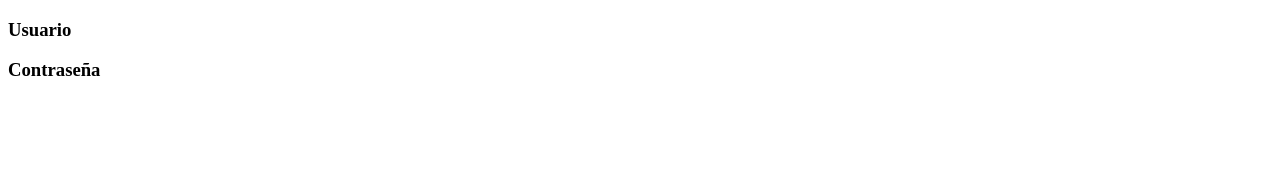
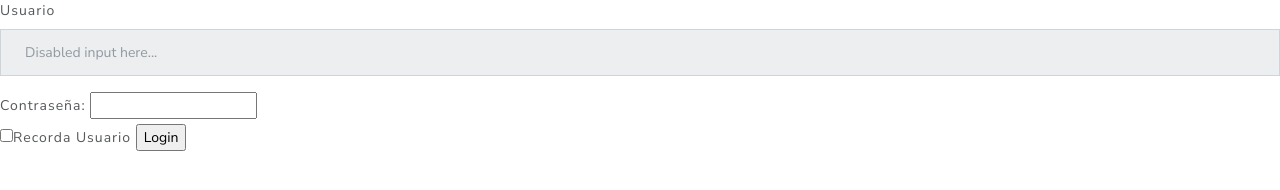
Before and after one commit to JSHectorM/SpaceGame-GG, an Electron app: page src/views/logIn.html in a window 1280 px wide. Drawn offline with nearby package versions, Linux system fonts and the light colour scheme.

Commit message:
Pruebas de logIN - 1
probando logIn

```diff
--- a/src/views/logIn.html
+++ b/src/views/logIn.html
@@ -1,14 +1,35 @@
-<!DOCTYPE html>
-<html lang="es">
+<!doctype html>
+<html>
 <head>
-    <meta charset="UTF-8">
-    <meta name="viewport" content="width=device-width, initial-scale=1.0">
-    <title>Iniciar Sesión</title>
+    <meta charset="utf-8">
+    <meta http-equiv="X-UA-Compatible" content="IE=edge,chrome=1">
+    <!-- Title -->
+    <title>Inicio de Sesión</title>
+
+    <!-- CSS -->
+    <link rel="stylesheet" href="https://bootswatch.com/4/lux/bootstrap.min.css">
+
 </head>
 <body>
+    <div id="container">
+        <form>
+            <!-- Username -->
+            <div class="form-group">
+                <fieldset disabled="">
+                  <label class="control-label" for="disabledInput">Usuario</label>
+                  <input class="form-control" id="disabledInput" type="text" placeholder="Disabled input here..." disabled="">
+                </fieldset>
+              </div>
 
-    <h3>Usuario</h3>
-    <h3>Contraseña</h3>
-
+            <!-- Password -->
+            <label for="username">Contraseña:</label>
+            <input type="password">
+            <div id="lower">
+                <input type="checkbox"><label class="check" for="checkbox">Recorda Usuario</label>
+                <!-- Submit Button -->
+                <input type="submit" value="Login">
+            </div>
+        </form>
+    </div>
 </body>
 </html>
```
